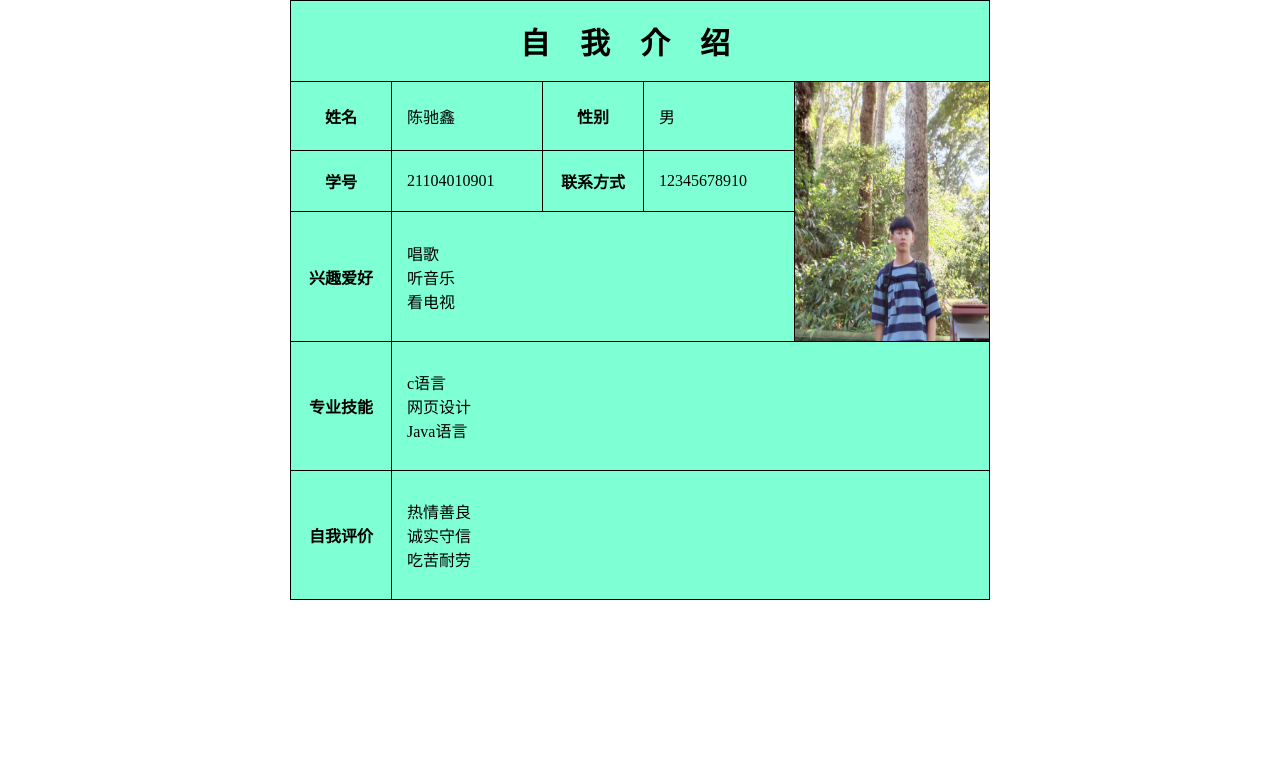
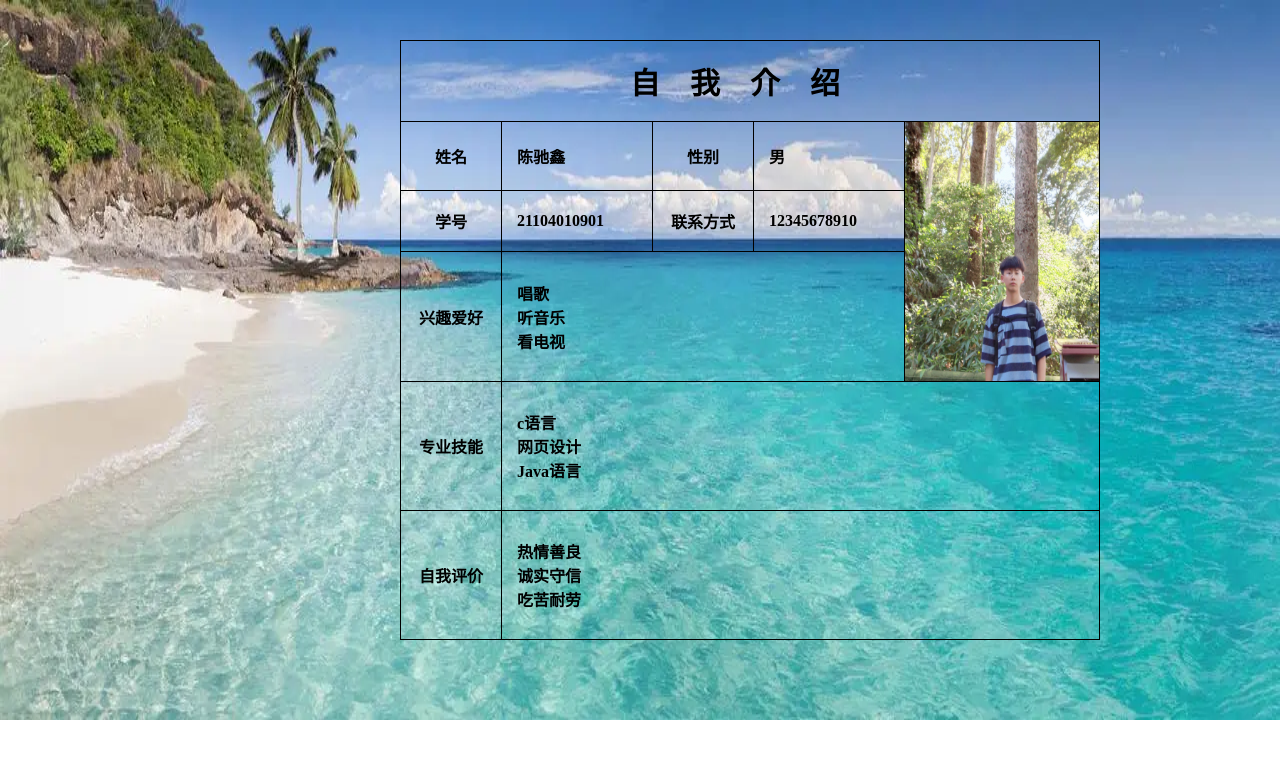
Before and after one commit to romaticbro/Ccx.github.io, a plain HTML site: page index.html in a window 1280 px wide. Drawn offline with Linux system fonts and the light colour scheme.

Commit message:
Update index.html

```diff
--- a/index.html
+++ b/index.html
@@ -10,13 +10,17 @@
 
         }
         .bg_layout{
+			position: fixed;
+			top: 40px;
+			left: 400px;
             border: 1px solid #FFFFFF;
             margin: auto;
-            background-color: aquamarine;
+
             width:700px;
             height:600px;
         }
         table {
+
             border-collapse: collapse;
         }
         table, th, td {
@@ -57,11 +61,18 @@
 			margin: 0;
 			padding: 0;
 			list-style: none;
+			font-weight: bold;
+		}
+		.box{
+			width: 100%;
+			background: url(img/hill.png) no-repeat;
+			background-size: 100% 100%;
+			height: 720px;
 		}
     </style>
 </head>
 <body>
-<div>
+<div class="box">
     <table class="bg_layout">
         <tr>
             <th colspan="7" class="t1">自我介绍</th>
```
